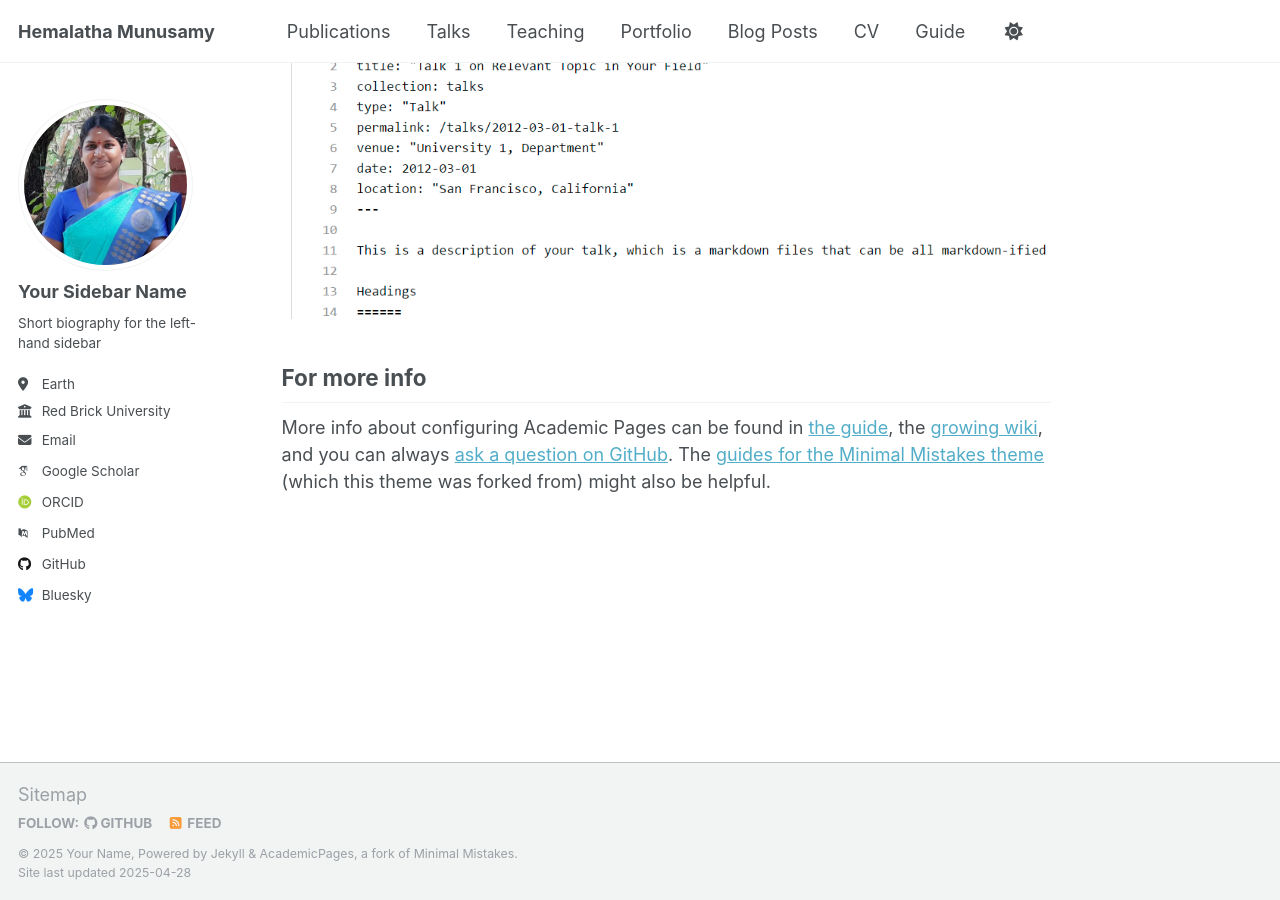
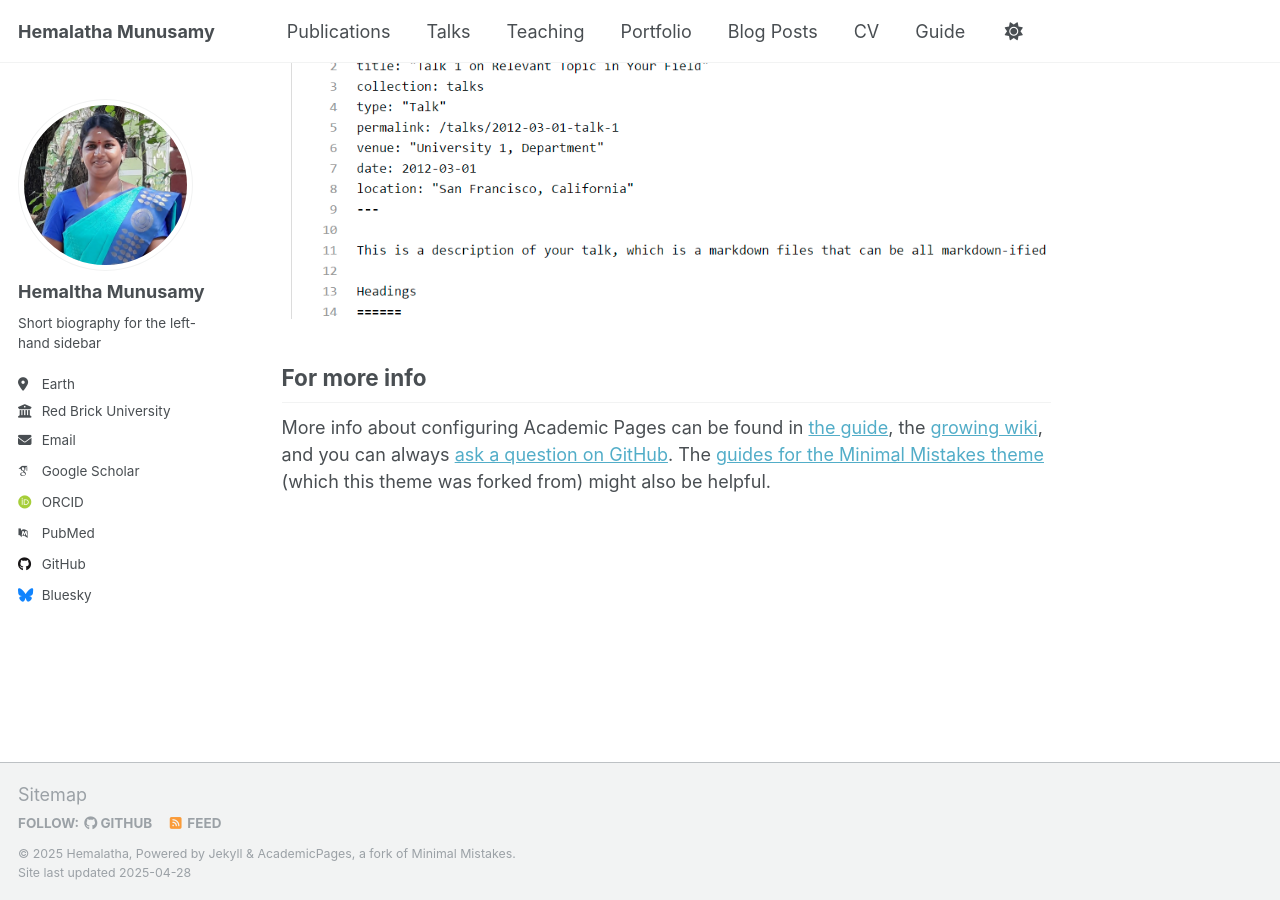
Before and after one commit to hemalatha22/hema, a Jekyll site: the page built from _pages/about.md, in a window 1280 px wide and 900 px high, scrolled down 2636 px. Built offline with Jekyll 4.4.1, drawn with Linux system fonts in a browser that asks for light colours; some web fonts are replaced.

Commit message:
Update _config.yml

```diff
--- a/_config.yml
+++ b/_config.yml
@@ -11,7 +11,7 @@ locale                   : "en-US"
 site_theme               : "default"
 title                    : "Hemalatha Munusamy"
 title_separator          : "-"
-name                     : &name "Your Name"
+name                     : &name "Hemalatha"
 description              : &description "personal description"
 url                      : https://academicpages.github.io # the base hostname & protocol for your site e.g. "https://[your GitHub username].github.io"
 baseurl                  : "" # the subpath of your site, e.g. "/blog"
@@ -23,7 +23,7 @@ repository               : "academicpages/academicpages.github.io"
 author:
   # Biographic information
   avatar           : "Hemalatha_profile_pic.jpg"
-  name             : "Your Sidebar Name"
+  name             : "Hemaltha Munusamy"
   pronouns         : # example: "she/her"
   bio              : "Short biography for the left-hand sidebar"
   location         : "Earth"
```
